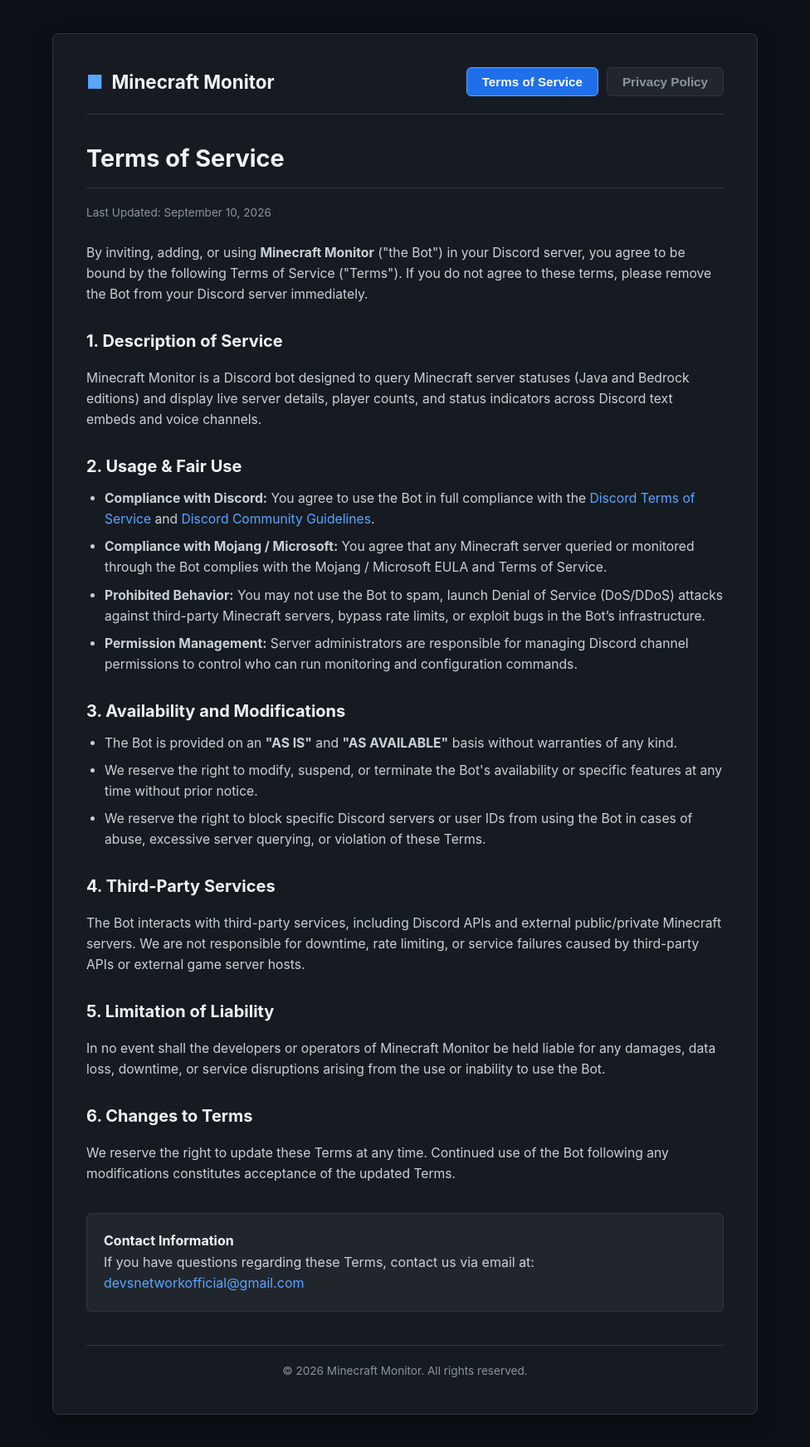
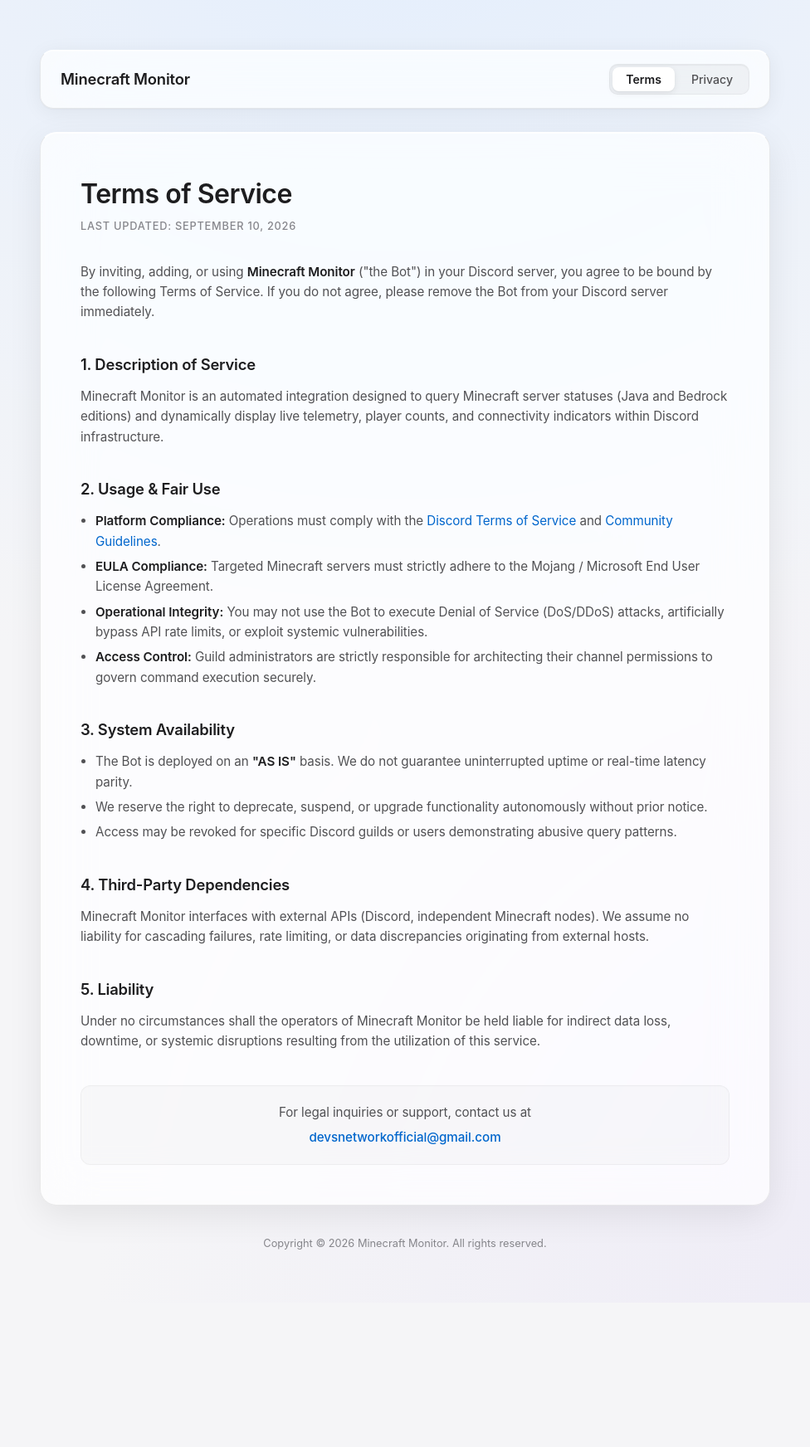
Before and after one commit to Devs150/tosmcstat, a plain HTML site: page index.html in a window 1280 px wide. Shown: the whole page at 83% size, without its empty margins (152-1128 px from the left). After the commit the page ends 1570 px from the top, so only its background shows below. Drawn offline with Linux system fonts and the light colour scheme.

Commit message:
Revise legal information and update styles in index.html

```diff
--- a/index.html
+++ b/index.html
@@ -3,186 +3,223 @@
 <head>
   <meta charset="UTF-8">
   <meta name="viewport" content="width=device-width, initial-scale=1.0">
-  <title>Minecraft Monitor - Terms of Service & Privacy Policy</title>
+  <title>Minecraft Monitor &mdash; Legal Information</title>
   <style>
     :root {
-      --bg-color: #0d1117;
-      --card-bg: #161b22;
-      --text-main: #c9d1d9;
-      --text-heading: #f0f6fc;
-      --text-muted: #8b949e;
-      --accent-color: #58a6ff;
-      --accent-hover: #1f6feb;
-      --border-color: #30363d;
-      --quote-bg: rgba(56, 139, 253, 0.1);
-      --code-bg: #21262d;
+      --bg-base: #f5f5f7;
+      --bg-surface: rgba(255, 255, 255, 0.72);
+      --bg-surface-solid: #ffffff;
+      --accent: #0066cc;
+      --accent-hover: #004499;
+      --border-color: rgba(0, 0, 0, 0.08);
+      --border-inner: rgba(255, 255, 255, 0.8);
+      --text-main: #1d1d1f;
+      --text-muted: #515154;
+      --shadow-subtle: 0 4px 24px rgba(0, 0, 0, 0.06), 0 1px 2px rgba(0, 0, 0, 0.04);
+      --shadow-raised: 0 12px 40px rgba(0, 0, 0, 0.08), inset 0 1px 0 rgba(255, 255, 255, 1);
     }
 
     * {
       box-sizing: border-box;
+      margin: 0;
+      padding: 0;
+      -webkit-font-smoothing: antialiased;
     }
 
     body {
-      font-family: -apple-system, BlinkMacSystemFont, "Segoe UI", Roboto, Helvetica, Arial, sans-serif;
-      background-color: var(--bg-color);
+      font-family: -apple-system, BlinkMacSystemFont, "SF Pro Text", "SF Pro Icons", "Helvetica Neue", Helvetica, Arial, sans-serif;
+      background-color: var(--bg-base);
+      background-image:
+        radial-gradient(circle at 50% -20%, rgba(220, 235, 255, 0.8) 0%, transparent 60%),
+        radial-gradient(circle at 100% 100%, rgba(230, 225, 245, 0.5) 0%, transparent 50%);
       color: var(--text-main);
-      margin: 0;
-      padding: 40px 20px;
       line-height: 1.6;
       display: flex;
       justify-content: center;
+      min-height: 100vh;
+      padding: 60px 20px;
     }
 
     .container {
       width: 100%;
-      max-width: 850px;
-      background: var(--card-bg);
-      padding: 40px;
-      border-radius: 8px;
-      box-shadow: 0 8px 24px rgba(0, 0, 0, 0.4);
-      border: 1px solid var(--border-color);
+      max-width: 880px;
     }
 
+    /* Skeuomorphic Header & Navigation */
     .header-nav {
+      background: var(--bg-surface);
+      backdrop-filter: blur(30px) saturate(200%);
+      -webkit-backdrop-filter: blur(30px) saturate(200%);
+      border: 1px solid var(--border-color);
+      border-top: 1px solid var(--border-inner);
+      border-radius: 16px;
+      padding: 16px 24px;
       display: flex;
       justify-content: space-between;
       align-items: center;
-      border-bottom: 1px solid var(--border-color);
-      padding-bottom: 20px;
-      margin-bottom: 30px;
-      flex-wrap: wrap;
-      gap: 15px;
+      margin-bottom: 28px;
+      box-shadow: var(--shadow-subtle), inset 0 1px 0 rgba(255, 255, 255, 0.6);
     }
 
     .brand {
-      font-size: 1.4rem;
-      font-weight: 700;
-      color: var(--text-heading);
-      display: flex;
-      align-items: center;
-      gap: 10px;
-    }
-
-    .brand span {
-      color: var(--accent-color);
+      font-size: 1.15rem;
+      font-weight: 600;
+      letter-spacing: -0.01em;
+      color: var(--text-main);
     }
 
     .nav-tabs {
       display: flex;
-      gap: 10px;
+      gap: 4px;
+      background: rgba(0, 0, 0, 0.04);
+      padding: 3px;
+      border-radius: 10px;
+      border: 1px solid rgba(0, 0, 0, 0.04);
+      box-shadow: inset 0 1px 2px rgba(0, 0, 0, 0.06);
     }
 
     .tab-btn {
-      background: var(--code-bg);
-      border: 1px solid var(--border-color);
+      background: transparent;
+      border: none;
       color: var(--text-muted);
-      font-size: 0.95rem;
-      font-weight: 600;
-      padding: 8px 18px;
+      font-family: inherit;
+      font-size: 0.88rem;
+      font-weight: 500;
+      padding: 6px 16px;
       cursor: pointer;
-      border-radius: 6px;
-      transition: all 0.2s ease;
+      border-radius: 8px;
+      transition: all 0.2s cubic-bezier(0.25, 1, 0.5, 1);
     }
 
     .tab-btn:hover {
-      color: var(--text-heading);
-      border-color: var(--text-muted);
+      color: var(--text-main);
     }
 
     .tab-btn.active {
-      color: #ffffff;
-      background: var(--accent-hover);
-      border-color: var(--accent-color);
+      color: var(--text-main);
+      background: var(--bg-surface-solid);
+      font-weight: 600;
+      box-shadow: 0 2px 8px rgba(0, 0, 0, 0.08), 0 1px 2px rgba(0, 0, 0, 0.04);
     }
+
 
     .doc-section {
       display: none;
+      background: var(--bg-surface);
+      backdrop-filter: blur(30px) saturate(200%);
+      -webkit-backdrop-filter: blur(30px) saturate(200%);
+      border: 1px solid var(--border-color);
+      border-top: 1px solid var(--border-inner);
+      border-radius: 20px;
+      padding: 48px;
+      box-shadow: var(--shadow-raised);
     }
 
     .doc-section.active {
       display: block;
+      animation: fadeIn 0.3s cubic-bezier(0.25, 1, 0.5, 1) forwards;
     }
 
     h1 {
-      font-size: 1.8rem;
-      margin-top: 0;
-      color: var(--text-heading);
-      border-bottom: 1px solid var(--border-color);
-      padding-bottom: 12px;
+      font-size: 2rem;
+      font-weight: 600;
+      letter-spacing: -0.015em;
+      margin-bottom: 4px;
+      color: var(--text-main);
     }
 
     h2 {
-      font-size: 1.25rem;
-      color: var(--text-heading);
-      margin-top: 28px;
-      margin-bottom: 10px;
-      display: flex;
-      align-items: center;
-      gap: 8px;
+      font-size: 1.15rem;
+      font-weight: 600;
+      color: var(--text-main);
+      margin-top: 36px;
+      margin-bottom: 12px;
+      letter-spacing: -0.01em;
     }
 
     p, li {
-      color: var(--text-main);
-      font-size: 0.98rem;
+      font-size: 0.95rem;
+      color: var(--text-muted);
+      margin-bottom: 14px;
+      letter-spacing: -0.005em;
     }
 
     ul {
-      padding-left: 22px;
-      margin-top: 8px;
+      padding-left: 18px;
+      margin-bottom: 16px;
     }
 
     li {
-      margin-bottom: 8px;
+      margin-bottom: 6px;
+    }
+
+    strong {
+      color: var(--text-main);
+      font-weight: 600;
     }
 
     blockquote {
-      background: var(--quote-bg);
-      border-left: 4px solid var(--accent-color);
+      background: rgba(0, 102, 204, 0.03);
+      border-left: 3px solid var(--accent);
       margin: 20px 0;
-      padding: 12px 18px;
-      border-radius: 0 6px 6px 0;
+      padding: 14px 18px;
+      border-radius: 0 10px 10px 0;
+      border-top: 1px solid rgba(0, 102, 204, 0.06);
+      border-right: 1px solid rgba(0, 102, 204, 0.06);
+      border-bottom: 1px solid rgba(0, 102, 204, 0.06);
     }
 
     blockquote p {
       margin: 0;
-      font-size: 0.92rem;
       color: var(--text-main);
     }
 
     a {
-      color: var(--accent-color);
+      color: var(--accent);
       text-decoration: none;
+      transition: color 0.15s ease;
     }
 
     a:hover {
+      color: var(--accent-hover);
       text-decoration: underline;
     }
 
     .last-updated {
-      font-size: 0.85rem;
-      color: var(--text-muted);
-      margin-bottom: 24px;
+      font-size: 0.8rem;
+      text-transform: uppercase;
+      letter-spacing: 0.06em;
+      color: #86868b;
+      margin-bottom: 32px;
+      font-weight: 500;
     }
 
     .contact-box {
-      margin-top: 35px;
+      margin-top: 40px;
       padding: 20px;
-      background: var(--code-bg);
-      border-radius: 6px;
-      border: 1px solid var(--border-color);
-    }
-
-    .contact-box strong {
-      color: var(--text-heading);
+      background: rgba(0, 0, 0, 0.02);
+      border-radius: 12px;
+      border: 1px solid rgba(0, 0, 0, 0.04);
+      text-align: center;
+      box-shadow: inset 0 1px 2px rgba(0, 0, 0, 0.02);
     }
 
     footer {
-      margin-top: 40px;
+      margin-top: 36px;
       text-align: center;
-      font-size: 0.85rem;
-      color: var(--text-muted);
-      border-top: 1px solid var(--border-color);
-      padding-top: 20px;
+      font-size: 0.8rem;
+      color: #86868b;
+    }
+
+    @keyframes fadeIn {
+      from { opacity: 0; transform: translateY(6px); }
+      to { opacity: 1; transform: translateY(0); }
+    }
+
+    @media (max-width: 600px) {
+      .doc-section { padding: 28px 20px; }
+      .header-nav { flex-direction: column; gap: 14px; align-items: stretch; text-align: center; }
+      .nav-tabs { justify-content: center; }
     }
   </style>
 </head>
@@ -191,115 +228,107 @@
 <div class="container">
   <div class="header-nav">
     <div class="brand">
-      <span>&#9632;</span> Minecraft Monitor
+      Minecraft Monitor
     </div>
     <div class="nav-tabs">
-      <button class="tab-btn active" id="btn-tos" onclick="switchTab('tos')">Terms of Service</button>
-      <button class="tab-btn" id="btn-privacy" onclick="switchTab('privacy')">Privacy Policy</button>
+      <button class="tab-btn active" id="btn-tos" onclick="switchTab('tos')">Terms</button>
+      <button class="tab-btn" id="btn-privacy" onclick="switchTab('privacy')">Privacy</button>
     </div>
   </div>
 
-  <!-- TERMS OF SERVICE -->
+
   <div id="tos" class="doc-section active">
     <h1>Terms of Service</h1>
     <div class="last-updated">Last Updated: September 10, 2026</div>
 
-    <p>By inviting, adding, or using <strong>Minecraft Monitor</strong> ("the Bot") in your Discord server, you agree to be bound by the following Terms of Service ("Terms"). If you do not agree to these terms, please remove the Bot from your Discord server immediately.</p>
+    <p>By inviting, adding, or using <strong>Minecraft Monitor</strong> ("the Bot") in your Discord server, you agree to be bound by the following Terms of Service. If you do not agree, please remove the Bot from your Discord server immediately.</p>
 
     <h2>1. Description of Service</h2>
-    <p>Minecraft Monitor is a Discord bot designed to query Minecraft server statuses (Java and Bedrock editions) and display live server details, player counts, and status indicators across Discord text embeds and voice channels.</p>
+    <p>Minecraft Monitor is an automated integration designed to query Minecraft server statuses (Java and Bedrock editions) and dynamically display live telemetry, player counts, and connectivity indicators within Discord infrastructure.</p>
 
     <h2>2. Usage & Fair Use</h2>
     <ul>
-      <li><strong>Compliance with Discord:</strong> You agree to use the Bot in full compliance with the <a href="https://discord.com/terms" target="_blank" rel="noopener">Discord Terms of Service</a> and <a href="https://discord.com/guidelines" target="_blank" rel="noopener">Discord Community Guidelines</a>.</li>
-      <li><strong>Compliance with Mojang / Microsoft:</strong> You agree that any Minecraft server queried or monitored through the Bot complies with the Mojang / Microsoft EULA and Terms of Service.</li>
-      <li><strong>Prohibited Behavior:</strong> You may not use the Bot to spam, launch Denial of Service (DoS/DDoS) attacks against third-party Minecraft servers, bypass rate limits, or exploit bugs in the Bot’s infrastructure.</li>
-      <li><strong>Permission Management:</strong> Server administrators are responsible for managing Discord channel permissions to control who can run monitoring and configuration commands.</li>
+      <li><strong>Platform Compliance:</strong> Operations must comply with the <a href="https://discord.com/terms" target="_blank" rel="noopener">Discord Terms of Service</a> and <a href="https://discord.com/guidelines" target="_blank" rel="noopener">Community Guidelines</a>.</li>
+      <li><strong>EULA Compliance:</strong> Targeted Minecraft servers must strictly adhere to the Mojang / Microsoft End User License Agreement.</li>
+      <li><strong>Operational Integrity:</strong> You may not use the Bot to execute Denial of Service (DoS/DDoS) attacks, artificially bypass API rate limits, or exploit systemic vulnerabilities.</li>
+      <li><strong>Access Control:</strong> Guild administrators are strictly responsible for architecting their channel permissions to govern command execution securely.</li>
     </ul>
 
-    <h2>3. Availability and Modifications</h2>
+    <h2>3. System Availability</h2>
     <ul>
-      <li>The Bot is provided on an <strong>"AS IS"</strong> and <strong>"AS AVAILABLE"</strong> basis without warranties of any kind.</li>
-      <li>We reserve the right to modify, suspend, or terminate the Bot's availability or specific features at any time without prior notice.</li>
-      <li>We reserve the right to block specific Discord servers or user IDs from using the Bot in cases of abuse, excessive server querying, or violation of these Terms.</li>
+      <li>The Bot is deployed on an <strong>"AS IS"</strong> basis. We do not guarantee uninterrupted uptime or real-time latency parity.</li>
+      <li>We reserve the right to deprecate, suspend, or upgrade functionality autonomously without prior notice.</li>
+      <li>Access may be revoked for specific Discord guilds or users demonstrating abusive query patterns.</li>
     </ul>
 
-    <h2>4. Third-Party Services</h2>
-    <p>The Bot interacts with third-party services, including Discord APIs and external public/private Minecraft servers. We are not responsible for downtime, rate limiting, or service failures caused by third-party APIs or external game server hosts.</p>
+    <h2>4. Third-Party Dependencies</h2>
+    <p>Minecraft Monitor interfaces with external APIs (Discord, independent Minecraft nodes). We assume no liability for cascading failures, rate limiting, or data discrepancies originating from external hosts.</p>
 
-    <h2>5. Limitation of Liability</h2>
-    <p>In no event shall the developers or operators of Minecraft Monitor be held liable for any damages, data loss, downtime, or service disruptions arising from the use or inability to use the Bot.</p>
-
-    <h2>6. Changes to Terms</h2>
-    <p>We reserve the right to update these Terms at any time. Continued use of the Bot following any modifications constitutes acceptance of the updated Terms.</p>
+    <h2>5. Liability</h2>
+    <p>Under no circumstances shall the operators of Minecraft Monitor be held liable for indirect data loss, downtime, or systemic disruptions resulting from the utilization of this service.</p>
 
     <div class="contact-box">
-      <strong>Contact Information</strong><br>
-      If you have questions regarding these Terms, contact us via email at:
-      <a href="mailto:devsnetworkofficial@gmail.com">devsnetworkofficial@gmail.com</a>
+      <p style="margin:0;">For legal inquiries or support, contact us at <br><a href="mailto:devsnetworkofficial@gmail.com" style="font-weight: 500; margin-top: 6px; display: inline-block;">devsnetworkofficial@gmail.com</a></p>
     </div>
   </div>
 
-  <!-- PRIVACY POLICY -->
+
   <div id="privacy" class="doc-section">
     <h1>Privacy Policy</h1>
     <div class="last-updated">Last Updated: September 10, 2026</div>
 
-    <p>This Privacy Policy explains what data <strong>Minecraft Monitor</strong> ("the Bot") collects, how it is used, how it is stored, and your rights regarding your data.</p>
+    <p>This document outlines the data acquisition, retention, and security protocols governing <strong>Minecraft Monitor</strong>.</p>
 
-    <h2>1. Data We Collect</h2>
-    <p>To function properly, the Bot collects and stores minimal data required to track Minecraft server statuses and manage your Discord server preferences:</p>
+    <h2>1. Data Acquisition</h2>
+    <p>To operate effectively, the Bot indexes the absolute minimum telemetry required for functionality:</p>
     <ul>
-      <li><strong>Discord Guild (Server) IDs:</strong> Stored to maintain server-specific configurations and monitoring settings.</li>
-      <li><strong>Discord Channel IDs:</strong> Stored to manage voice channels and text messages designated for status displays.</li>
-      <li><strong>Discord User IDs:</strong> Processed to verify command permissions, process bug reports, and enforce rate limits.</li>
-      <li><strong>Minecraft Server Addresses & Ports:</strong> IP addresses, domain names, and port numbers configured for status checks.</li>
-      <li><strong>Custom Server Settings:</strong> Custom nicknames, indicators, or preference flags set for monitored servers.</li>
+      <li><strong>Guild (Server) IDs:</strong> Maintained to cross-reference environmental configurations and monitoring preferences.</li>
+      <li><strong>Channel IDs:</strong> Indexed to manage and update designated voice and text endpoints.</li>
+      <li><strong>User IDs:</strong> Processed ephemerally to validate administrative privileges and enforce rate-limiting architectures.</li>
+      <li><strong>Node Addresses:</strong> IP addresses, domain names, and port structures of monitored Minecraft servers.</li>
     </ul>
 
     <blockquote>
-      <p><strong>Note:</strong> The Bot <strong>does not</strong> read or store standard text chat in your Discord channels, nor does it collect private personal conversations.</p>
+      <p><strong>Zero-Content Policy:</strong> Minecraft Monitor does not index, read, or cache standard user messages or private communications within your Discord server.</p>
     </blockquote>
 
-    <h2>2. How We Use Collected Data</h2>
-    <p>The data collected is strictly used to:</p>
+    <h2>2. Utilization of Data</h2>
+    <p>Acquired data is utilized exclusively to:</p>
     <ul>
-      <li>Periodically query specified Minecraft servers and automatically update status channels and messages.</li>
-      <li>Preserve guild preferences (such as custom online/offline indicators or default server settings).</li>
-      <li>Maintain system security, prevent API abuse, enforce rate limits, and resolve technical bugs.</li>
+      <li>Execute continuous polling of designated Minecraft endpoints.</li>
+      <li>Persist user-defined graphical and textual configurations across restarts.</li>
+      <li>Identify abuse vectors and stabilize systemic performance.</li>
     </ul>
 
-    <h2>3. Data Storage and Security</h2>
-    <p>All persistent data (such as server settings, IP addresses, and channel IDs) is stored in private, self-hosted databases. We implement reasonable technical security measures to protect stored data.</p>
+    <h2>3. Infrastructure Security</h2>
+    <p>Persistent data structures are localized within isolated, self-hosted database environments. While we enforce strict access control measures, no internet-facing architecture is impervious to intrusion.</p>
 
-    <h2>4. Data Sharing and Disclosure</h2>
-    <p>We <strong>do not</strong> sell, trade, rent, or share your data with third parties. Data is only processed to provide the Bot's core services or if required by law.</p>
+    <h2>4. Data Sovereignty</h2>
+    <p>Your data is not a commodity. We strictly prohibit the sale, rental, or unauthorized external distribution of your configurations or identifiers.</p>
 
-    <h2>5. Data Retention & Deletion</h2>
+    <h2>5. Retention Lifecycle</h2>
     <ul>
-      <li><strong>Removal of the Bot:</strong> Unmonitoring a server or kicking/banning the Bot from a Discord server halts all status requests.</li>
-      <li><strong>Data Removal Requests:</strong> Server owners can request the manual deletion of all stored guild settings, server IPs, and associated IDs by contacting us directly.</li>
+      <li><strong>Automated Purging:</strong> Removing the Bot from a server immediately halts all telemetry polling.</li>
+      <li><strong>Manual Deletion:</strong> Administrators can initiate a full cryptographic wipe of their server's footprint by contacting support.</li>
     </ul>
 
-    <h2>6. Children’s Privacy</h2>
-    <p>The Bot is not intended for children under the age of 13 (or 16 depending on local jurisdiction). We do not knowingly collect personal information from children in violation of applicable laws.</p>
-
     <div class="contact-box">
-      <strong>Contact Us</strong><br>
-      For privacy inquiries or data removal requests, please contact:
-      <a href="mailto:devsnetworkofficial@gmail.com">devsnetworkofficial@gmail.com</a>
+      <p style="margin:0;">For privacy concerns or erasure requests, contact us at <br><a href="mailto:devsnetworkofficial@gmail.com" style="font-weight: 500; margin-top: 6px; display: inline-block;">devsnetworkofficial@gmail.com</a></p>
     </div>
   </div>
 
   <footer>
-    &copy; 2026 Minecraft Monitor. All rights reserved.
+    Copyright &copy; 2026 Minecraft Monitor. All rights reserved.
   </footer>
 </div>
 
 <script>
   function switchTab(tabId) {
-    document.querySelectorAll('.doc-section').forEach(el => el.classList.remove('active'));
-    document.querySelectorAll('.tab-btn').forEach(el => el.classList.remove('active'));
+    const sections = document.querySelectorAll('.doc-section');
+    sections.forEach(el => el.classList.remove('active'));
+
+    const buttons = document.querySelectorAll('.tab-btn');
+    buttons.forEach(el => el.classList.remove('active'));
 
     document.getElementById(tabId).classList.add('active');
     document.getElementById('btn-' + tabId).classList.add('active');
```
